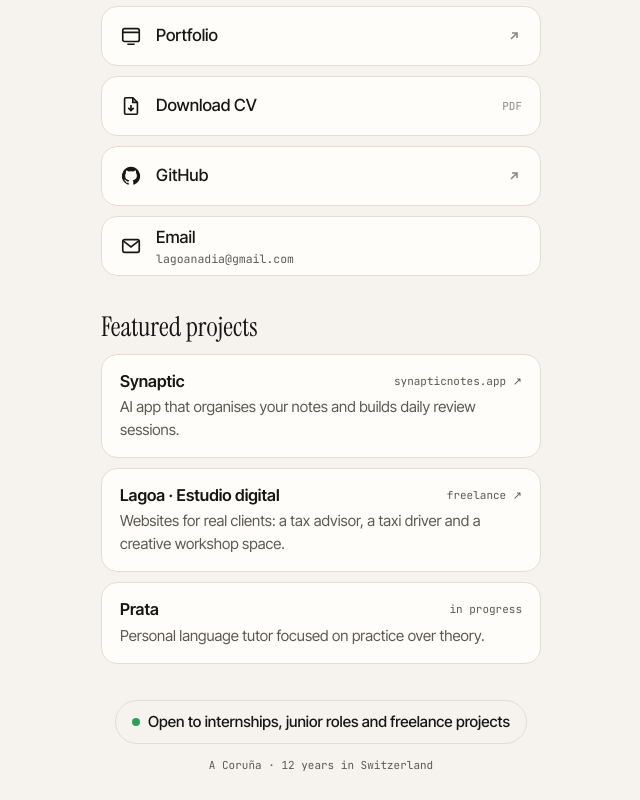
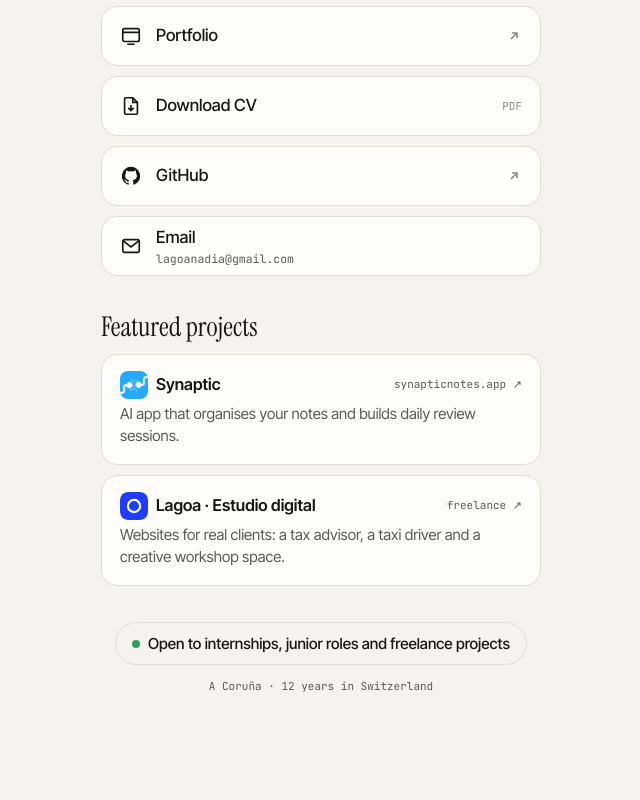
Before and after one commit to lagoanadia/PresentaMe, a plain HTML site: page index.html in a window 1280 px wide. Shown: the part 562-1362 px from the top of the page, without its empty margins (319-959 px from the left). After the commit the page ends 1283 px from the top, so only its background shows below. Drawn offline with Linux system fonts and the light colour scheme.

Commit message:
Quitar Prata y añadir logos de Synaptic y Lagoa
Co-Authored-By: Claude Opus 5.5 <noreply@anthropic.com>
Claude-Session: https://claude.ai/code/session_012gZcx71BmCNMhoCCkeSb98

```diff
--- a/index.html
+++ b/index.html
@@ -66,7 +66,8 @@ h2{font:400 1.7rem/1.1 var(--serif);margin:36px 0 12px}
 .card{display:block;padding:16px 18px;border-radius:16px;border:1px solid var(--line);background:var(--surface);text-decoration:none}
 .card:hover{border-color:var(--muted)}
 .card h3{font:600 1.02rem/1.3 var(--sans);display:flex;justify-content:space-between;gap:8px}
-.card h3 span{font:400 11px/1.9 var(--mono);color:var(--muted);white-space:nowrap}
+.card h3 .logo{width:28px;height:28px;border-radius:8px;flex:none}
+.card h3{align-items:center;justify-content:flex-start}.card h3 span{margin-left:auto;font:400 11px/1.9 var(--mono);color:var(--muted);white-space:nowrap}
 .card p{color:var(--muted);font-size:.94rem;margin-top:4px}
 
 footer{margin-top:36px;text-align:center}
@@ -121,14 +122,11 @@ footer{margin-top:36px;text-align:center}
     <h2 id="proj-title" data-i18n="projects">Proyectos destacados</h2>
     <ul class="projects">
       <li><a class="card" href="https://synapticnotes.app" rel="noopener" target="_blank">
-        <h3>Synaptic <span>synapticnotes.app ↗</span></h3>
+        <h3><img class="logo" src="img/synaptic.png" alt="" width="28" height="28">Synaptic <span>synapticnotes.app ↗</span></h3>
         <p data-i18n="p1">App con IA que ordena tus apuntes y te prepara repasos diarios.</p></a></li>
       <li><a class="card" href="https://lagoa-webs.vercel.app" rel="noopener" target="_blank">
-        <h3>Lagoa · Estudio digital <span>freelance ↗</span></h3>
+        <h3><img class="logo" src="img/lagoa.svg" alt="" width="28" height="28">Lagoa · Estudio digital <span>freelance ↗</span></h3>
         <p data-i18n="p2">Webs para clientes reales: un asesor fiscal, un taxista y un espacio creativo de talleres.</p></a></li>
-      <li><div class="card">
-        <h3>Prata <span data-i18n="soon">en desarrollo</span></h3>
-        <p data-i18n="p3">Tutor personal de idiomas centrado en la práctica antes que en la teoría.</p></div></li>
     </ul>
   </section>
 
@@ -140,9 +138,9 @@ footer{margin-top:36px;text-align:center}
 <script>
 (function(){
   var T={
-    es:{skip:"Saltar a los enlaces",role:"Desarrolladora de software · 2.º DAM · A Coruña",langs:"ES · GL · EN · DE · FR · aprendiendo SV",save:"Guardar contacto",saveHint:"Añádeme a tu agenda",cv:"Descargar CV",projects:"Proyectos destacados",p1:"App con IA que ordena tus apuntes y te prepara repasos diarios.",p2:"Webs para clientes reales: un asesor fiscal, un taxista y un espacio creativo de talleres.",p3:"Tutor personal de idiomas centrado en la práctica antes que en la teoría.",soon:"en desarrollo",avail:"Disponible para prácticas, puestos junior y proyectos freelance",swiss:"12 años en Suiza",title:"Nadia Lagoa Vilela · Desarrolladora de software"},
-    en:{skip:"Skip to links",role:"Software developer · 2nd-year DAM · A Coruña",langs:"ES · GL · EN · DE · FR · learning SV",save:"Save contact",saveHint:"Add me to your phone",cv:"Download CV",projects:"Featured projects",p1:"AI app that organises your notes and builds daily review sessions.",p2:"Websites for real clients: a tax advisor, a taxi driver and a creative workshop space.",p3:"Personal language tutor focused on practice over theory.",soon:"in progress",avail:"Open to internships, junior roles and freelance projects",swiss:"12 years in Switzerland",title:"Nadia Lagoa Vilela · Software developer"},
-    de:{skip:"Zu den Links springen",role:"Softwareentwicklerin · 2. Jahr DAM · A Coruña",langs:"ES · GL · EN · DE · FR · lerne SV",save:"Kontakt speichern",saveHint:"Zu deinen Kontakten hinzufügen",cv:"Lebenslauf herunterladen",projects:"Ausgewählte Projekte",p1:"KI-App, die deine Notizen ordnet und tägliche Wiederholungen vorbereitet.",p2:"Websites für echte Kunden: ein Steuerberater, ein Taxifahrer und ein kreativer Workshop-Raum.",p3:"Persönlicher Sprachtutor – Praxis vor Theorie.",soon:"in Entwicklung",avail:"Offen für Praktika, Junior-Stellen und Freelance-Projekte",swiss:"12 Jahre in der Schweiz",title:"Nadia Lagoa Vilela · Softwareentwicklerin"}
+    es:{skip:"Saltar a los enlaces",role:"Desarrolladora de software · 2.º DAM · A Coruña",langs:"ES · GL · EN · DE · FR · aprendiendo SV",save:"Guardar contacto",saveHint:"Añádeme a tu agenda",cv:"Descargar CV",projects:"Proyectos destacados",p1:"App con IA que ordena tus apuntes y te prepara repasos diarios.",p2:"Webs para clientes reales: un asesor fiscal, un taxista y un espacio creativo de talleres.",avail:"Disponible para prácticas, puestos junior y proyectos freelance",swiss:"12 años en Suiza",title:"Nadia Lagoa Vilela · Desarrolladora de software"},
+    en:{skip:"Skip to links",role:"Software developer · 2nd-year DAM · A Coruña",langs:"ES · GL · EN · DE · FR · learning SV",save:"Save contact",saveHint:"Add me to your phone",cv:"Download CV",projects:"Featured projects",p1:"AI app that organises your notes and builds daily review sessions.",p2:"Websites for real clients: a tax advisor, a taxi driver and a creative workshop space.",avail:"Open to internships, junior roles and freelance projects",swiss:"12 years in Switzerland",title:"Nadia Lagoa Vilela · Software developer"},
+    de:{skip:"Zu den Links springen",role:"Softwareentwicklerin · 2. Jahr DAM · A Coruña",langs:"ES · GL · EN · DE · FR · lerne SV",save:"Kontakt speichern",saveHint:"Zu deinen Kontakten hinzufügen",cv:"Lebenslauf herunterladen",projects:"Ausgewählte Projekte",p1:"KI-App, die deine Notizen ordnet und tägliche Wiederholungen vorbereitet.",p2:"Websites für echte Kunden: ein Steuerberater, ein Taxifahrer und ein kreativer Workshop-Raum.",avail:"Offen für Praktika, Junior-Stellen und Freelance-Projekte",swiss:"12 Jahre in der Schweiz",title:"Nadia Lagoa Vilela · Softwareentwicklerin"}
   };
   function set(l){
     var d=T[l]; document.documentElement.lang=l; document.title=d.title;
```
Also changed, not shown: img/lagoa.svg (added), img/synaptic.png (added), prototipos/prototipo-A.png, prototipos/prototipo-B.png, 1 other file.
